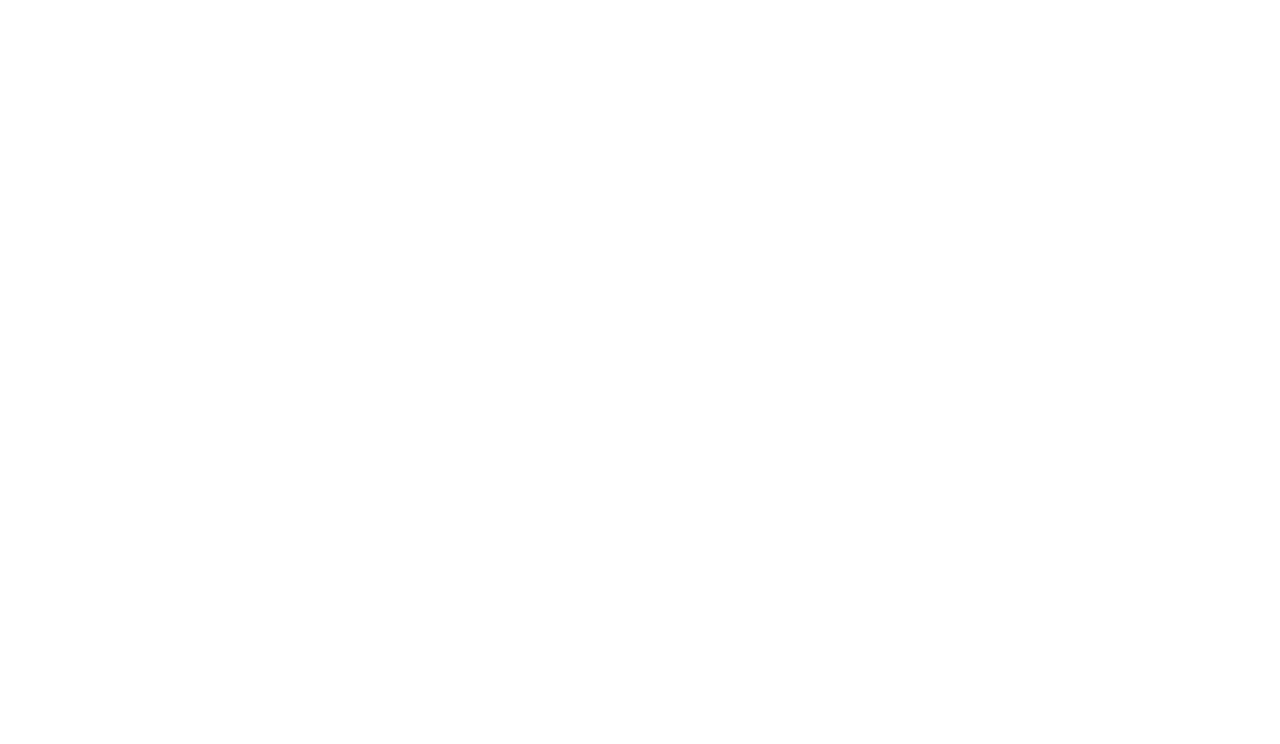
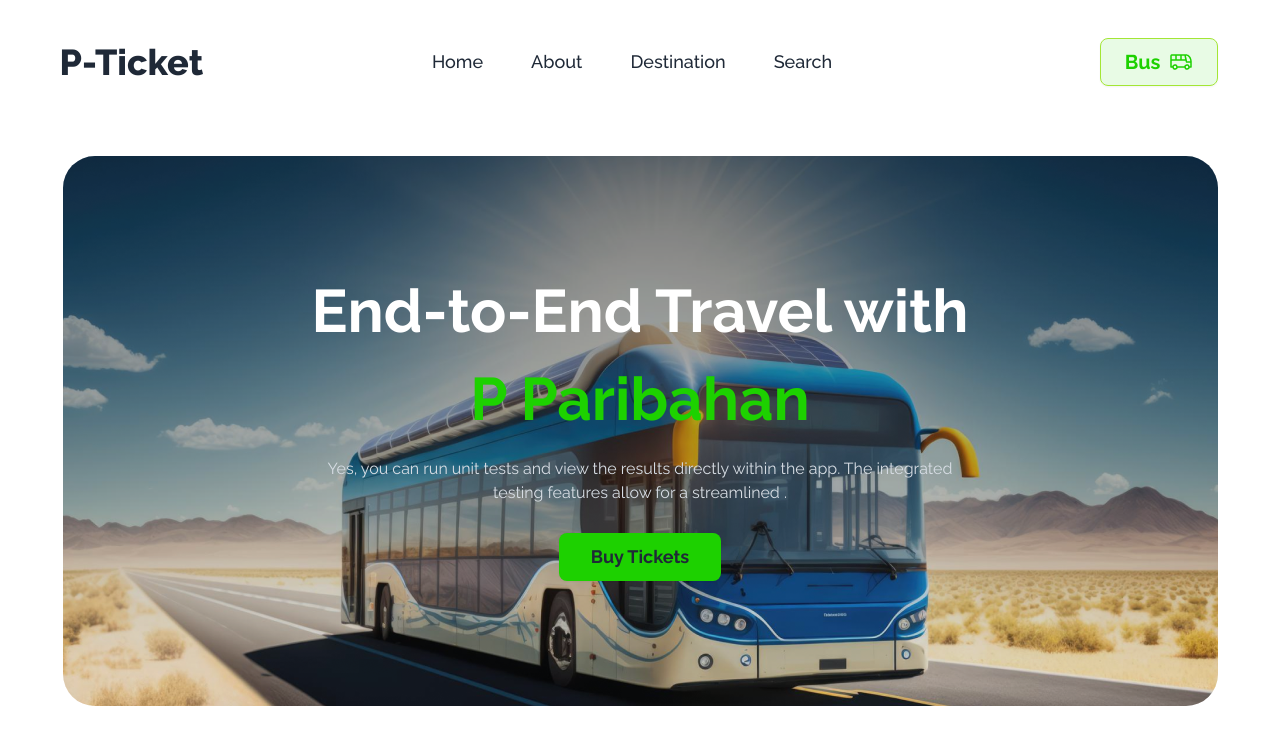
Before and after one commit to nurhanulislamratulbd/Assignment-05-E-Ticketing, a plain HTML site: page index.html in a window 1280 px wide. Drawn offline with nearby package versions, Linux system fonts and the light colour scheme.

Commit message:
Navber & Banner Section Added

```diff
--- a/index.html
+++ b/index.html
@@ -22,6 +22,62 @@
     </style>
 </head>
 <body>
+   <Section>
+    <header class="max-w-[1171px] mx-auto mt-6">
+    <!-- Navber Section -->
+    <div class="navbar bg-base-100">
+        <div class="navbar-start">
+          <div class="dropdown">
+            <div tabindex="0" role="button" class="btn btn-ghost lg:hidden">
+              <svg xmlns="http://www.w3.org/2000/svg" class="h-5 w-5" fill="none" viewBox="0 0 24 24" stroke="currentColor"><path stroke-linecap="round" stroke-linejoin="round" stroke-width="2" d="M4 6h16M4 12h8m-8 6h16" /></svg>
+            </div>
+            <ul tabindex="0" class="menu menu-sm dropdown-content mt-3 z-[1] p-2 shadow bg-base-100 rounded-box w-52">
+                <li class="text-lg font-medium"><a>Home</a></li>
+                <li class="text-lg font-medium">
+                  <a href="">About</a>
+                </li>
+                <li class="text-lg font-medium"><a>Destination</a></li>
+                <li class="text-lg font-medium"><a>Search</a></li>
+            </ul>
+          </div>
+          <a class="btn btn-ghost text-4xl font-extrabold lg:m-[-20px]">P-Ticket</a>
+        </div>
+        <div class="navbar-center hidden lg:flex">
+          <ul class="menu menu-horizontal px-1">
+            <li class="text-lg font-medium mr-4"><a>Home</a></li>
+            <li class="text-lg font-medium mr-4">
+              <a href="">About</a>
+            </li>
+            <li class="text-lg font-medium mr-4"><a>Destination</a></li>
+            <li class="text-lg font-medium mr-4"><a>Search</a></li>
+          </ul>
+        </div>
+        <div class="navbar-end">
+          <a class="btn px-6 py-2 bg-[#1DD1001A] border-lime-400"><span class="text-xl font-bold text-[#1DD100]">Bus</span> <img src="./images/bus-icon.png" alt=""></a>
+        </div>
+      </div>
+
+        <!-- Banner Section -->
+        <div class="mx-2">
+            <div class="hero h-[550px] mt-14 " style="background-image: url('./images/banner.png');
+          border-radius: 32px;">
+            <div class="hero-overlay bg-opacity-10 rounded-[32px]"></div>
+            <div class="hero-content text-center text-neutral-content">
+              <div class="max-w-2xl space-y-7">
+                <h1 class="mb-5 text-3xl lg:text-6xl text-white font-bold ">End-to-End Travel with</h1>
+                <h1 class="text-[#1DD100] text-3xl lg:text-6xl font-bold ">P Paribahan</h1>
+                <p class="mb-5">Yes, you can run unit tests and view the results directly within the app. The integrated testing features allow for a streamlined .</p>
+                <button class="btn bg-[#1DD100] border-none px-8 py-2 text-lg font-bold">Buy Tickets</button>
+              </div>
+            </div>
+          </div>
+          </div>
+    </header>
+</Section>
+
+        <!-- Best Offer Section -->
+
+
 
 </body>
 </html>
```
Also changed, not shown: images/banner.png (added), images/bus-icon.png (added), images/bus-logo.png (added), images/cupon-devider.png (added), images/fare.png (added), images/info-devider.png (added), images/people.png (added), images/playstore.png (added), images/pngegg.png (added), images/seat-gray.png (added), images/seat-green-filled.png (added), images/seat-green.png (added), images/stoppage.png (added), images/success.png (added), 1 more files.
